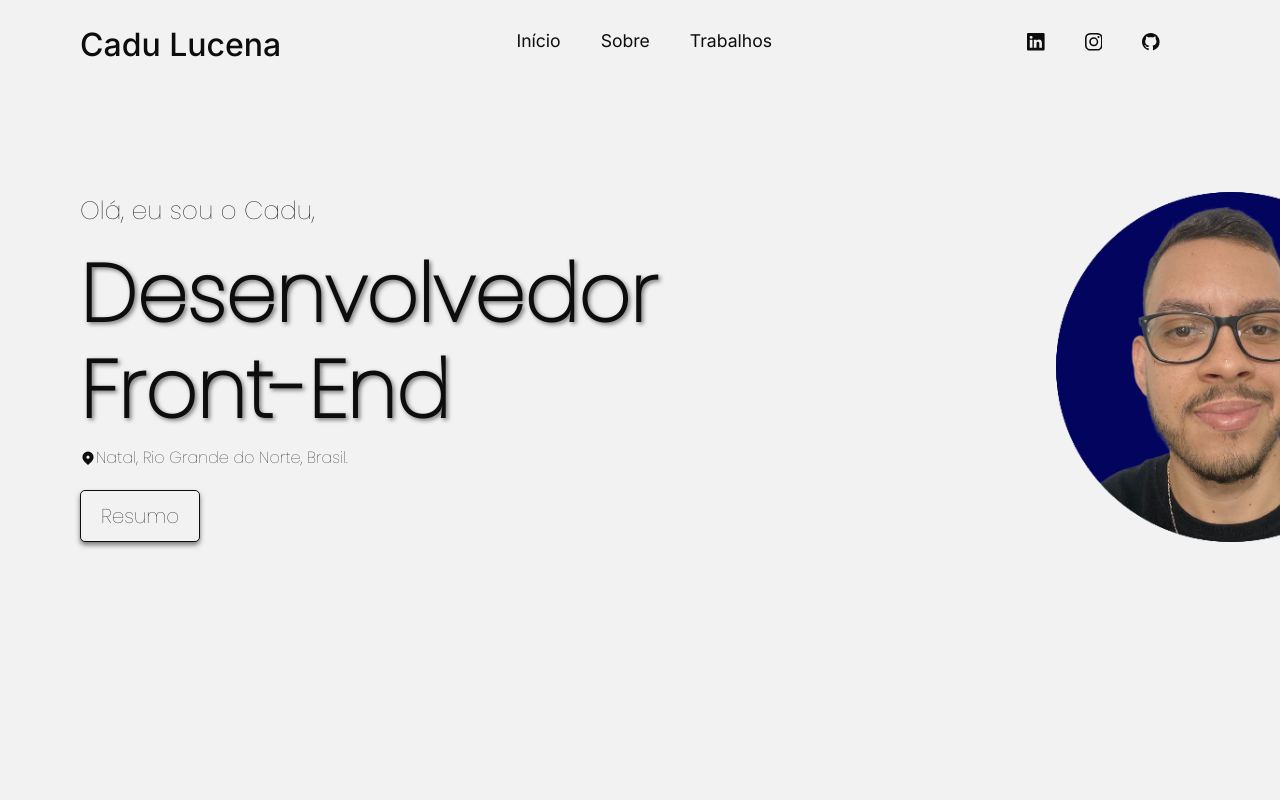
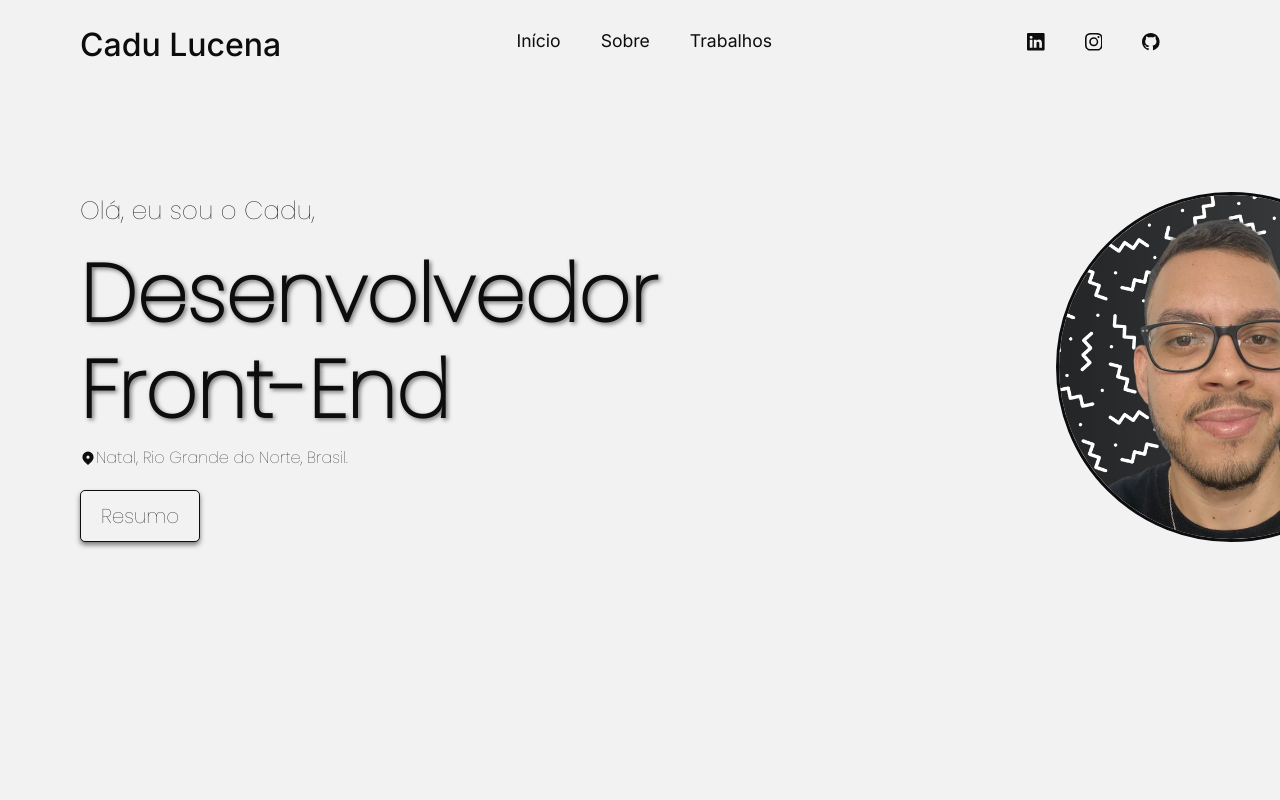
Before and after one commit to caduce3/portifolioCaduLucena, a Next.js app in the folder portifolio-cadu-lucena/: page / in a window 1280 px wide. Shown: the top 800 px of the page. Built offline with nearby package versions, Linux system fonts and the light colour scheme.

Commit message:
edit foto de perfil

```diff
--- a/portifolio-cadu-lucena/src/components/Main/Main.js
+++ b/portifolio-cadu-lucena/src/components/Main/Main.js
@@ -28,7 +28,7 @@ return (
                         <Button id='btn-resumo' onClick={toggle}>Resumo</Button>
                     </div>
                     <div>
-                        <Image src="/eu1.png" width={350} height={350}/>
+                        <Image id='img-perfil' src="/eu4.png" width={350} height={350}/>
                     </div>
                 </div>
 
--- a/portifolio-cadu-lucena/src/components/Main/style.css
+++ b/portifolio-cadu-lucena/src/components/Main/style.css
@@ -87,3 +87,8 @@ h3 {
     font-size: 1.3rem!important;
     margin-top: 30px;
 }
+
+#img-perfil {
+    border-radius: 50%;
+    border: 3px solid #0D0D0D;
+}
```
Also changed, not shown: portifolio-cadu-lucena/public/eu1.png (deleted), portifolio-cadu-lucena/public/eu4.png (added).
